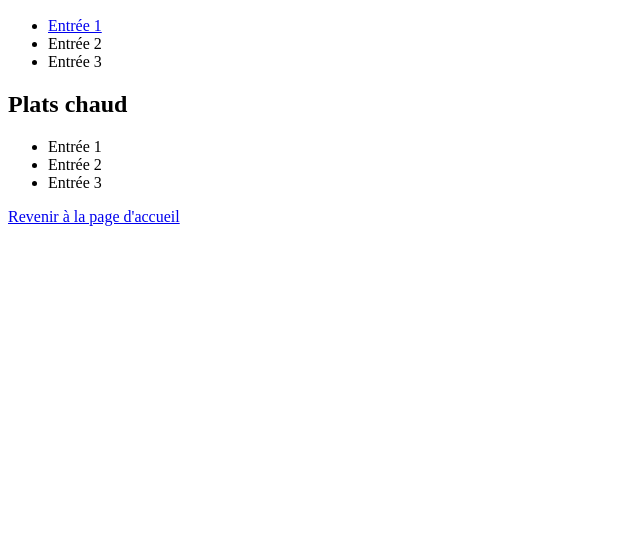
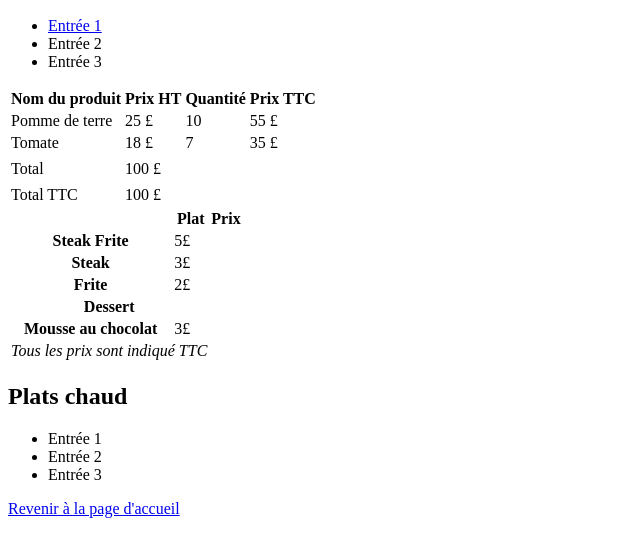
Before and after one commit to mamadoualimo/demo.html, a plain HTML site: page menu.html in a window 1280 px wide. Shown: the part 110-666 px from the top of the page, without its empty margins (0-640 px from the left). Drawn offline with Linux system fonts and the light colour scheme.

```diff
--- a/menu.html
+++ b/menu.html
@@ -14,13 +14,86 @@
         <li>Entrée 3</li>
     </ul>
 
+<!--les tables-->
+
+    <table>
+        <thead>
+            <tr>
+                <th>Nom du produit</th>
+                <th>Prix HT</th>
+                <th>Quantité</th>
+                <th>Prix TTC</th>
+            </tr>
+        </thead>
+        <tbody>
+            <tr>
+                <td>Pomme de terre</td>
+                <td>25 £</td>
+                <td>10</td>
+                <td>55 £</td>
+            </tr>
+            <tr>
+                <td>Tomate</td>
+                <td>18 £</td>
+                <td>7</td>
+                <td>35 £</td>
+            </tr>
+        </tbody>
+        <tfoot>
+            <tr>
+                <tr colspan="2"></tr>
+                <td>Total</td>
+                <td>100 £</td>
+            </tr>
+            <tr>
+                <tr colspan="2"></tr>
+                <td>Total TTC</td>
+                <td>100 £</td>
+            </tr>
+        </tfoot>
+    </table>
+
+    <table>
+        <thead>
+            <th>
+                <th>Plat</th>
+                <th>Prix</th>
+            </th>
+        </thead>
+        <tbody>
+            <tr>
+                <th rowpan="2">Steak Frite</th>
+                <td>5£</td>
+            </tr>
+            <tr>
+                <th>Steak</th>
+                <td>3£</td>
+            </tr>
+            <tr>
+                <th>Frite</th>
+                <td>2£</td>
+            </tr>
+            <tr>
+                <th colspan="2">Dessert</th>
+            </tr>
+            <tr>
+                <th>Mousse au chocolat</th>
+                <td>3£</td>
+            </tr>
+        </tbody>
+        <tfoot>
+            <tr>
+                <td colspan="2"><em>Tous les prix sont indiqué TTC</em></td>
+            </tr>
+        </tfoot>
+    </table>
+
     <h2>Plats chaud</h2>
     <ul>
         <li>Entrée 1</li>
         <li>Entrée 2</li>
         <li>Entrée 3</li>
     </ul>
-
     <p>
         <a href="index.html">Revenir à la page d'accueil</a>
     </p>
```
Also changed, not shown: contact.html (added, +81 -0 lines), index.html (+13 -0 lines).
